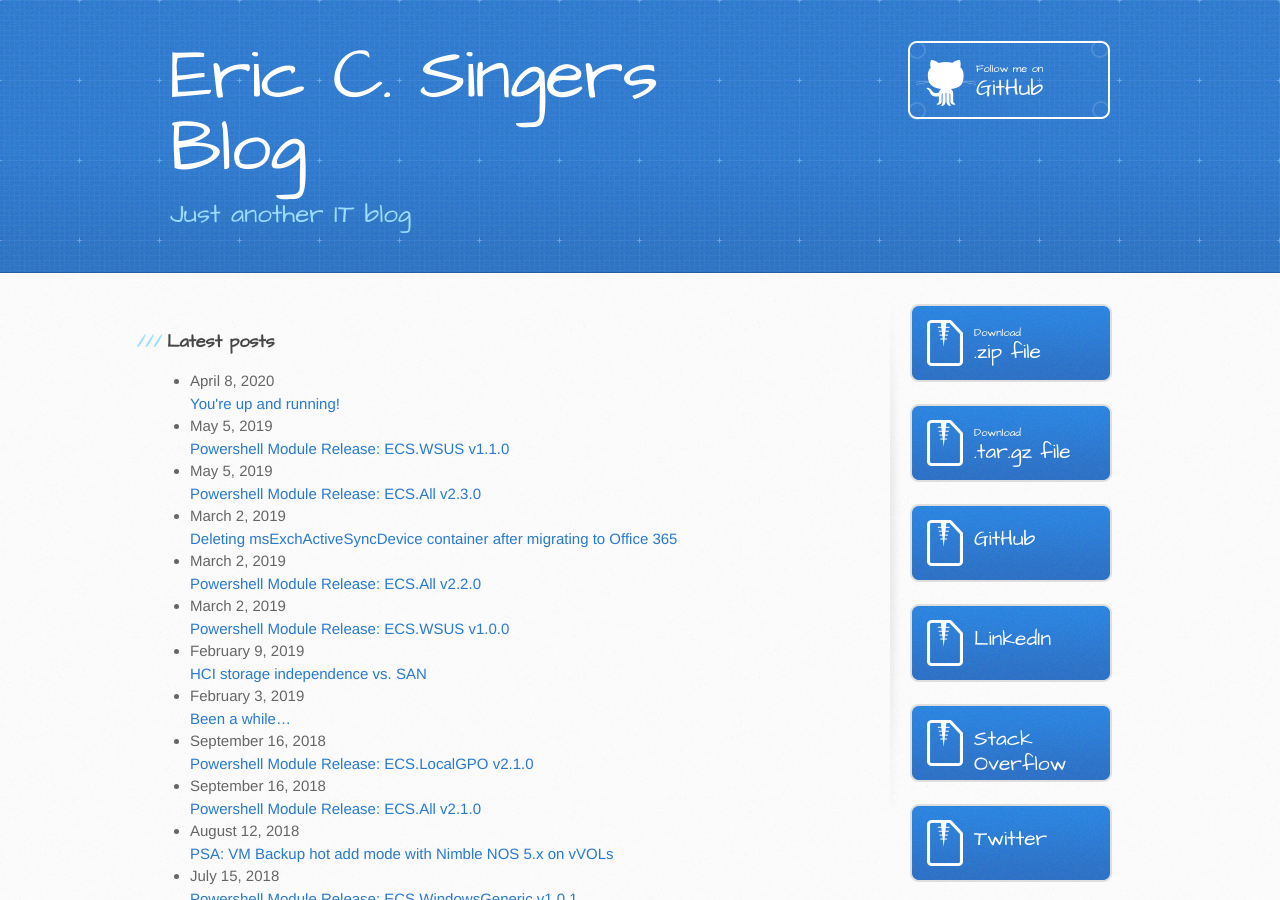
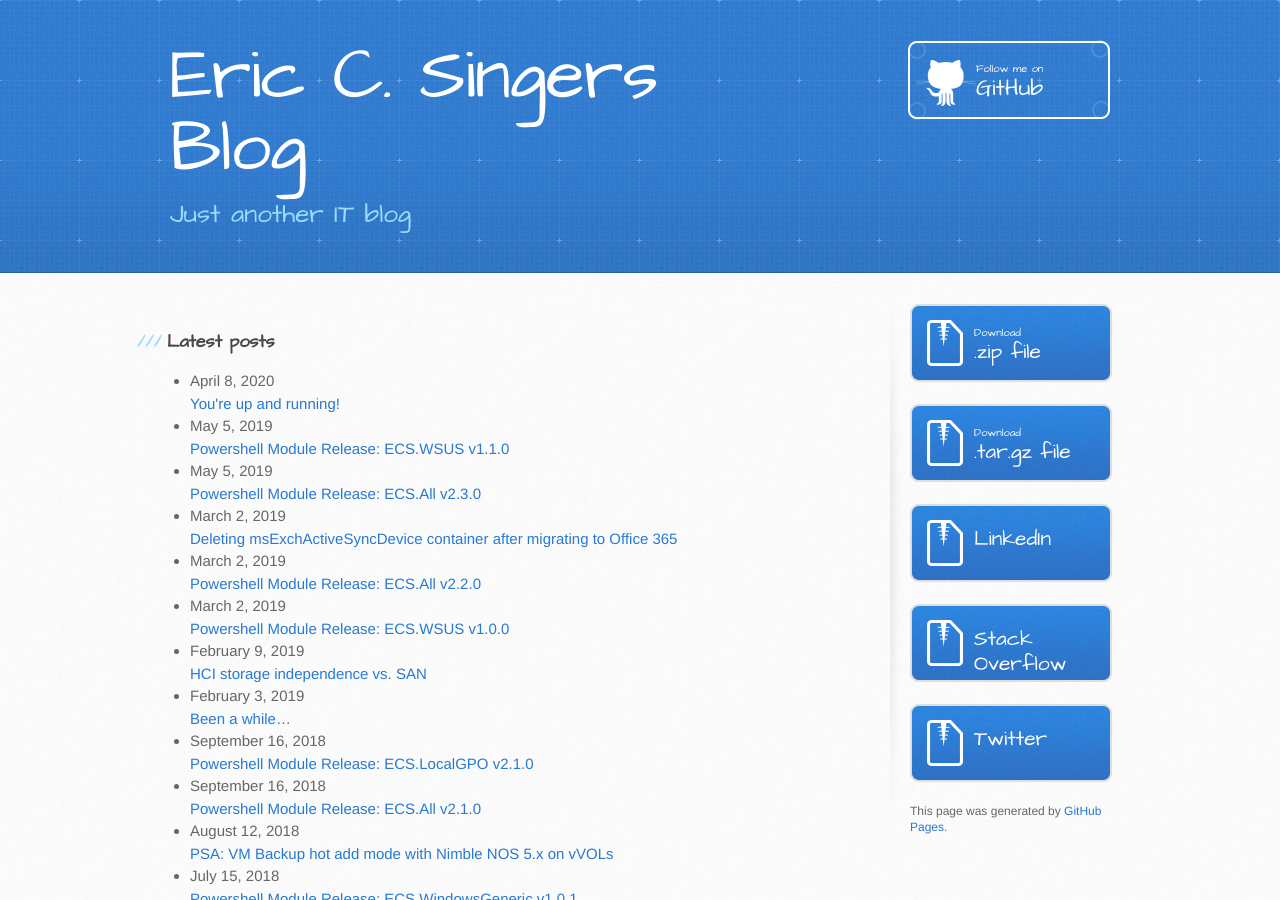
Before and after one commit to ericcsinger/ericcsinger.github.io, a Jekyll site: the page built from index.md, in a window 1280 px wide and 900 px high. Built offline with Jekyll 4.4.1, drawn with Linux system fonts in a browser that asks for light colours; our own code applies the rules of GitHub Pages for plain Markdown files.

Commit message:
Update default.html

```diff
--- a/_layouts/default.html
+++ b/_layouts/default.html
@@ -48,11 +48,6 @@
             </a>
           {% endif %}
 
-          <!-- GitHub -->
-          <a href="https://github.com/ericcsinger" class="button">
-            GitHub
-          </a>
-
           <!-- LinkedIn -->
           <a href="https://www.linkedin.com/in/ericcsinger" class="button">
             LinkedIn
```
